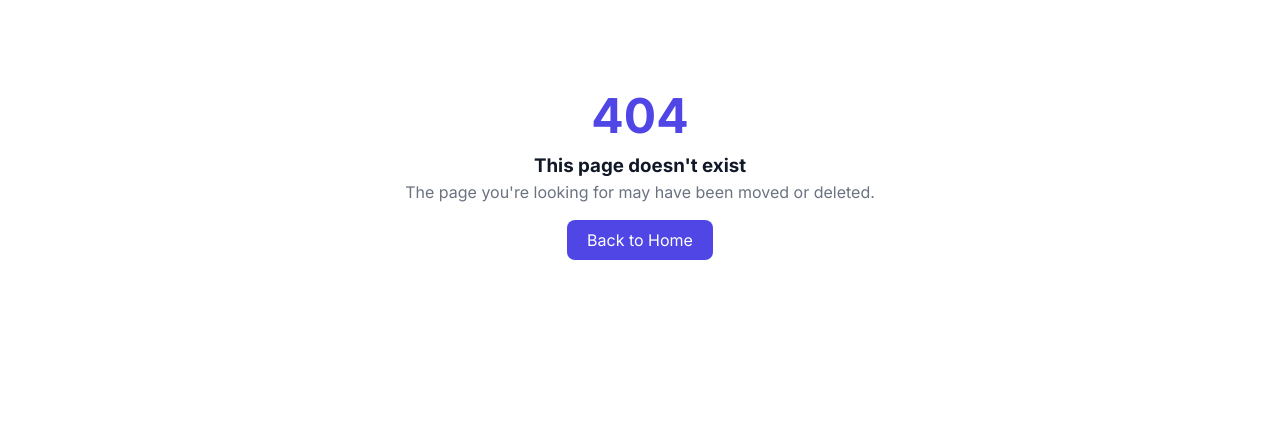
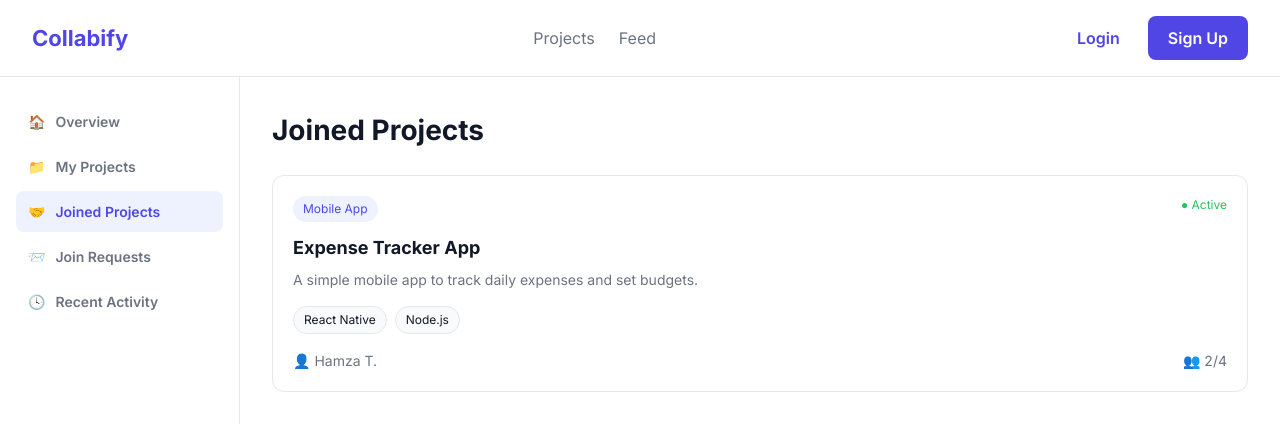
Before and after one commit to Moazam80/collabify, a React (Vite) app in the folder frontend/: page /dashboard/joined in a window 1280 px wide. Before the commit this address had no page. Shown: the top 430 px of the page. Built offline with nearby package versions, Linux system fonts and the light colour scheme.

Commit message:
feat: add Joined Projects dashboard page

```diff
--- a/frontend/src/App.jsx
+++ b/frontend/src/App.jsx
@@ -13,6 +13,7 @@ import EditProject from "./pages/EditProject";
 import Feed from "./pages/Feed";
 import Dashboard from "./pages/Dashboard";
 import MyProjects from "./pages/MyProjects";
+import JoinedProjects from "./pages/JoinedProjects";
 import DashboardLayout from "./layouts/DashboardLayout";
 import NotFound from "./pages/NotFound";
 
@@ -38,6 +39,7 @@ function App() {
         <Route path="/dashboard" element={<DashboardLayout />}>
           <Route index element={<Dashboard />} />
           <Route path="my-projects" element={<MyProjects />} />
+          <Route path="joined" element={<JoinedProjects />} />
         </Route>
         <Route path="*" element={<NotFound />} />
       </Routes>
--- /dev/null
+++ b/frontend/src/pages/JoinedProjects.jsx
@@ -0,0 +1,59 @@
+import { Link } from "react-router-dom";
+import ProjectCard from "../components/ProjectCard";
+
+// Dummy data — projects where "Ayesha K." is a team member (not owner)
+// In Phase 14, this will be fetched from the API filtered by TeamMember records
+const joinedProjects = [
+  {
+    title: "Expense Tracker App",
+    category: "Mobile App",
+    status: "Active",
+    description: "A simple mobile app to track daily expenses and set budgets.",
+    skills: ["React Native", "Node.js"],
+    owner: "Hamza T.",
+    teamCount: 2,
+    maxTeamSize: 4,
+  },
+];
+
+function JoinedProjects() {
+  return (
+    <div>
+      <h1 style={{ fontSize: "var(--font-size-h2)", fontWeight: "700", marginBottom: "24px" }}>
+        Joined Projects
+      </h1>
+
+      {joinedProjects.length > 0 ? (
+        <div
+          style={{
+            display: "grid",
+            gridTemplateColumns: "repeat(auto-fit, minmax(240px, 1fr))",
+            gap: "20px",
+          }}
+        >
+          {joinedProjects.map((project) => (
+            <ProjectCard key={project.title} project={project} />
+          ))}
+        </div>
+      ) : (
+        <div style={{ textAlign: "center", padding: "48px 0", color: "var(--color-text-secondary)" }}>
+          <p style={{ marginBottom: "16px" }}>You haven't joined any projects yet.</p>
+          <Link
+            to="/projects"
+            style={{
+              background: "var(--color-primary)",
+              color: "#fff",
+              padding: "10px 20px",
+              borderRadius: "var(--radius-sm)",
+              fontWeight: "600",
+            }}
+          >
+            Browse Projects
+          </Link>
+        </div>
+      )}
+    </div>
+  );
+}
+
+export default JoinedProjects;
```
